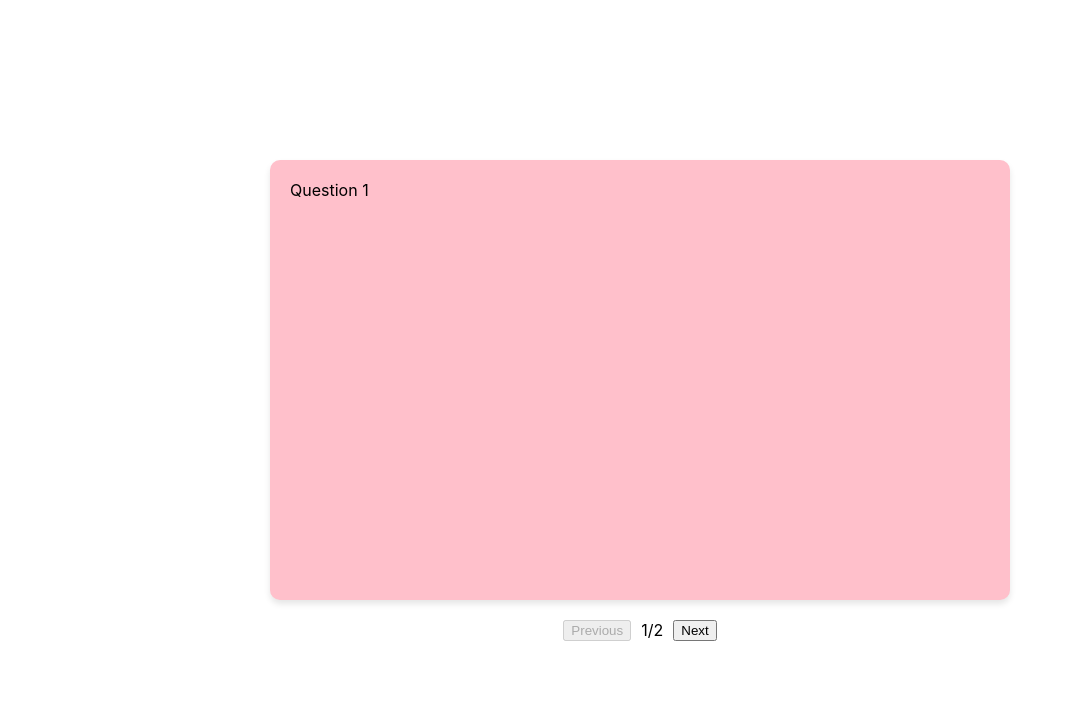
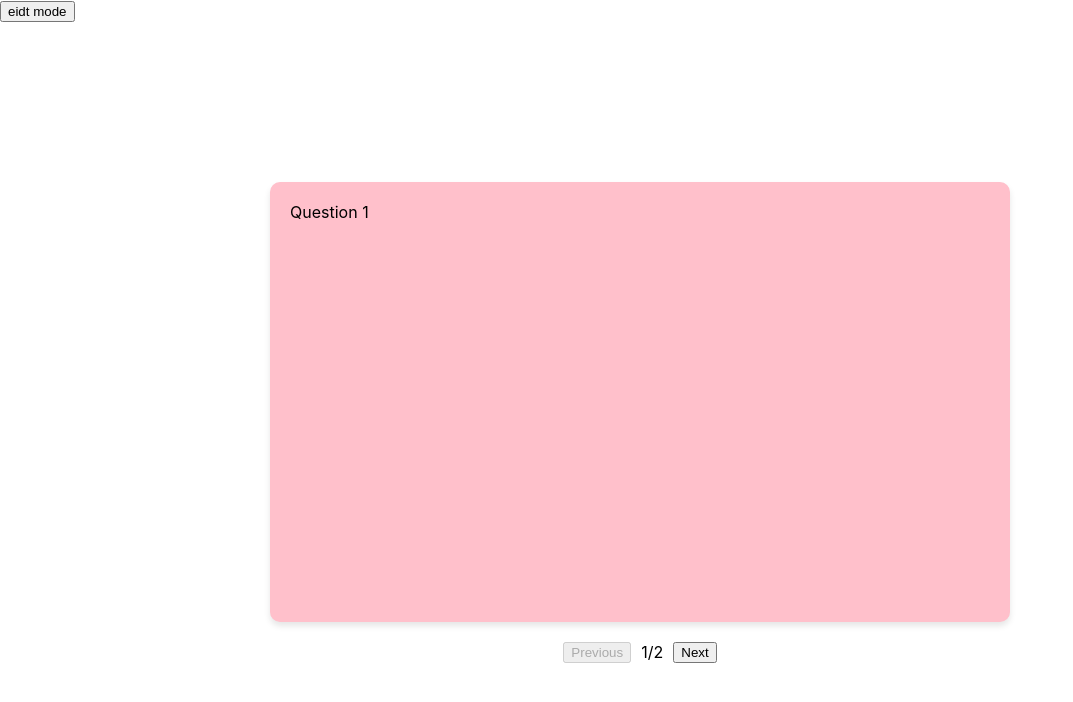
Before and after one commit to siri1515/HCI_Quiz_Card, a React (Create React App) app: page / in a window 1280 px wide. Both pictures are taken after a click on the element "Card Set 1". Shown: the top 702 px of the page, without its empty margins (0-1073 px from the left). Built offline with nearby package versions, Linux system fonts and the light colour scheme.

Commit message:
edit mode start

```diff
--- a/src/Components/CardBlock.js
+++ b/src/Components/CardBlock.js
@@ -42,7 +42,10 @@ export default function CardBlock(props){
 
     console.log(props.list);
 
+    if (props.list.length > 0){
         return(
+            <div>
+                <button>eidt mode</button>
                 <div className="list_block">
                     <div className="card" onClick={cardClickHandler}>
                         {side===true ? props.list[index].question : props.list[index].answer}
@@ -57,5 +60,14 @@ export default function CardBlock(props){
                         <button onClick={nextClickHandler} disabled={nextDisabled}>Next</button>
                     </div>
                 </div>
+            </div>
         )
     }
+    else{
+        return(
+            <div>
+                there's no card yet
+            </div>
+        )
+    }
+}
```
Lines whose indentation alone changed are shown as unchanged.
